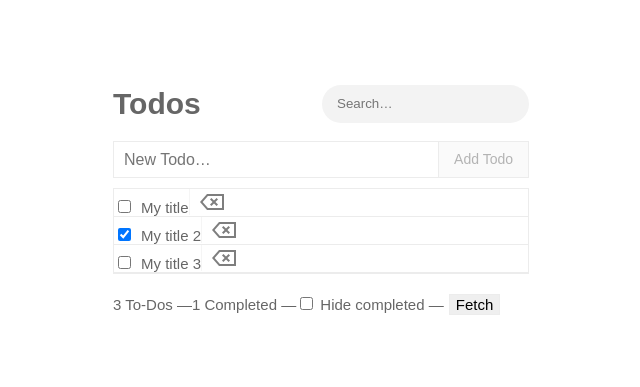
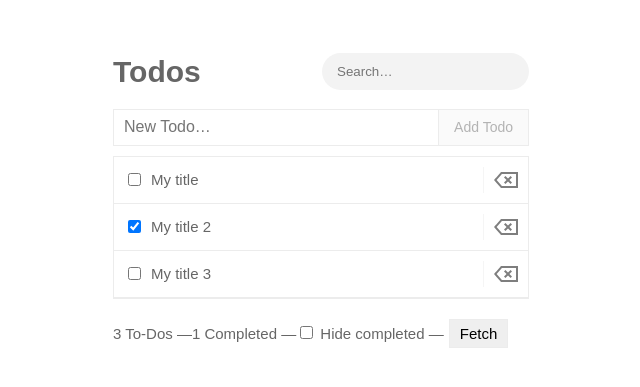
Before and after one commit to ChezFre/TodoApp, a React (Create React App) app: page / in a window 1280 px wide. Shown: the part 209-596 px from the top of the page, without its empty margins (267-907 px from the left). Built offline with nearby package versions, Linux system fonts and the light colour scheme.

Commit message:
Updated styling to reflex pre-redux version

```diff
--- a/src/App.css
+++ b/src/App.css
@@ -40,11 +40,14 @@ body {
   border-bottom: 1px solid #ececec;
 }
 
-.todos li > div {
-  padding: 1rem;
+.todos li:not(.editing):not(.delete-confirmation) {
   display: flex;
   align-items: center;
-  transition: .25s ease-out;
+}
+
+.todos li:not(.editing) {
+  /* transition: 0.25s ease-out; */
+  padding: 1rem;
 }
 
 .todos li.completed {
@@ -52,7 +55,7 @@ body {
 }
 
 .todos li.editing {
-  outline: 1px solid rgba(7, 123, 255, .2);
+  outline: 1px solid rgba(7, 123, 255, 0.2);
 }
 
 .todo-value {
@@ -73,7 +76,7 @@ body {
   flex-grow: 1;
 }
 
-.todos input[type=checkbox] {
+.todos input[type='checkbox'] {
   margin-right: 1rem;
 }
 
@@ -81,7 +84,6 @@ body {
   margin-bottom: 10px;
   display: flex;
   justify-content: stretch;
-
 }
 
 .add-form input {
@@ -93,7 +95,7 @@ body {
   padding: 0 10px;
 }
 
-.add-form button[type=submit] {
+.add-form button[type='submit'] {
   /* margin-left: 10px; */
   font-size: 1.4rem;
   font-weight: 500;
@@ -107,9 +109,9 @@ body {
   background-color: lightyellow;
 }
 
-.todos li > .delete-confirmation {
+.delete-confirmation {
   font-size: 1.4rem;
-  display: block;
+  /* display: block; */
 }
 
 .delete,
@@ -144,8 +146,8 @@ body {
 
 .delete {
   margin-left: auto;
-  opacity: .5;
-  transition: .25s ease-out;
+  opacity: 0.5;
+  transition: 0.25s ease-out;
   border-left: 1px solid #ececec;
   padding-left: 10px;
 }
@@ -168,17 +170,21 @@ body {
 
 .todos li > .edit-form {
   padding: 0;
-  align-items: initial;
+  display: flex;
+  align-items: center;
+  /* align-items: initial; */
 }
 
 .edit-form button {
   border: 0;
+  background-color: transparent;
 }
 
 .fetch {
   border: 1px solid #ececec;
   margin-left: 5px;
   font-size: 1.5rem;
+  padding: 5px 10px;
 }
 
 .fetch.loading:before {
@@ -193,7 +199,7 @@ body {
   display: inline-block;
   margin-right: 5px;
   transform-origin: center;
-  animation: spin .5s linear infinite;
+  animation: spin 0.5s linear infinite;
 }
 
 @keyframes spin {
--- a/src/components/EditableTodoListContainer.js
+++ b/src/components/EditableTodoListContainer.js
@@ -17,6 +17,7 @@ const mergeStateToProps = state => ({
     .filter(({ title }) =>
       title.toLowerCase().includes(state.query.toLowerCase()),
     ),
+  filter: state.filter,
 });
 
 const mergeDispatchToProps = {
@@ -33,12 +34,3 @@ const EditableTodoListContainer = connect(
 )(TodoList);
 
 export default EditableTodoListContainer;
-
-//     getTodos() {
-
-//         if( this.state.todos.length === 0 ) {
-//             return <div className="no-todos">You don't have any Todos yet.</div>
-//         } else if( this.state.todos.filter( todo => todo.completed === false ) === 0 && this.state.filter === 'FILTER_COMPLETED' ) {
-//             return <div className="no-todos">You have completed all your Todos.</div>
-//         }
-// }
--- a/src/components/TodoList.js
+++ b/src/components/TodoList.js
@@ -5,9 +5,18 @@ import classNames from 'classnames';
 
 export default class TodoList extends React.Component {
   render() {
+    if (
+      this.props.todos.length === 0 &&
+      this.props.filter === 'FILTER_COMPLETED'
+    ) {
+      return <div className="no-todos">You have completed all your Todos.</div>;
+    } else if (this.props.todos.length === 0) {
+      return <div className="no-todos">You don't have any Todos yet.</div>;
+    } else {
       const todos = this.props.todos.map(
         ({ id, title, completed, editing, toDelete }) => (
           <li
+            key={id}
             className={classNames({
               todo: true,
               'delete-confirmation': toDelete,
@@ -17,7 +26,6 @@ export default class TodoList extends React.Component {
             {editing === false ? (
               <Todo
                 id={id}
-              key={id}
                 title={title}
                 toDelete={toDelete}
                 completed={completed}
@@ -28,7 +36,6 @@ export default class TodoList extends React.Component {
               />
             ) : (
               <TodoEditForm
-              key={id}
                 id={id}
                 title={title}
                 toggleEdit={this.props.toggleEdit}
@@ -42,3 +49,4 @@ export default class TodoList extends React.Component {
       return <ul className="todos">{todos}</ul>;
     }
   }
+}
--- a/src/components/TodosListFooter.js
+++ b/src/components/TodosListFooter.js
@@ -13,7 +13,6 @@ const TodosListFooter = props => (
       Hide completed
     </label>{' '}
     &#8212;
-    {props.loading ? 'test' : ''}
     <button
       onClick={props.fetchTodos}
       className={['fetch', props.loading ? 'loading' : ''].join(' ')}
```
Lines whose indentation alone changed are shown as unchanged.
